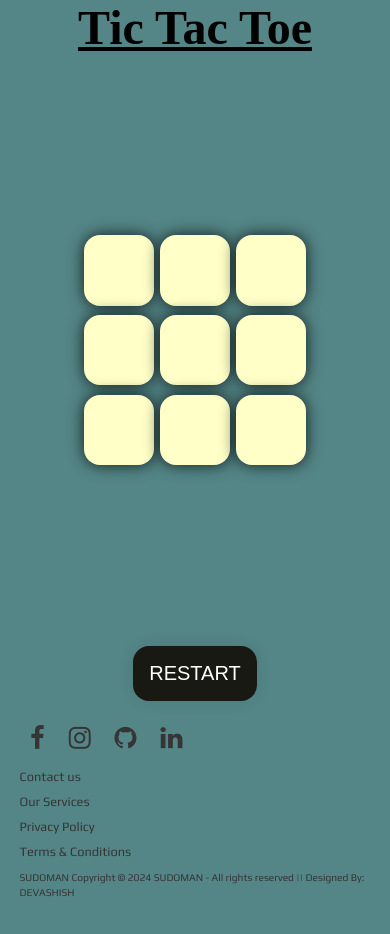
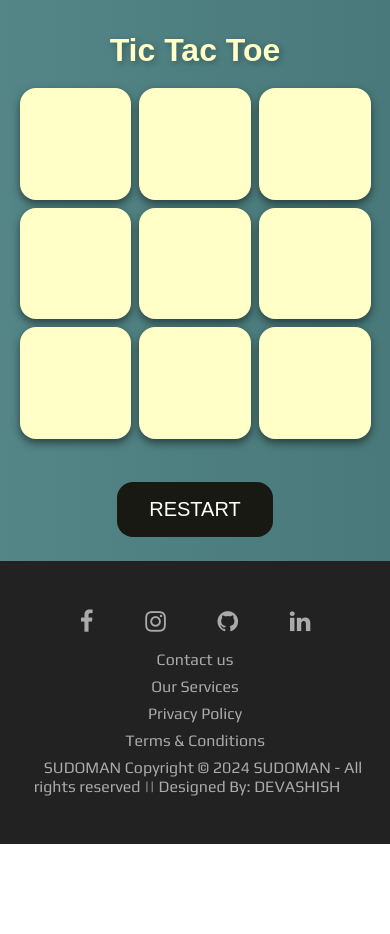
Before and after one commit to sudo-verse/tic-tac-toe, a plain HTML site: page index.html in a window 390 px wide. After the commit the page ends 844 px from the top, so only its background shows below. Drawn offline with Linux system fonts and the light colour scheme.

Commit message:
Update style.css

```diff
--- a/style.css
+++ b/style.css
@@ -1,119 +1,157 @@
-*{
+* {
   margin: 0;
   padding: 0;
-
-}
-body{
-    background-color: #548687;
-    text-align: center;
+  box-sizing: border-box;
 }
 
-.container{
-    height: 70vh;
+body {
+  font-family: 'Fredoka', sans-serif;
+  background: linear-gradient(to right, #548687, #49797a);
+  color: #fff;
+  text-align: center;
+  min-height: 100vh;
+  display: flex;
+  flex-direction: column;
+  justify-content: space-between;
+}
+
+h1 {
+  margin-top: 2rem;
+  font-size: 3rem;
+  text-shadow: 2px 2px 6px rgba(0, 0, 0, 0.3);
+  color: #ffffc7;
+}
+
+.container {
+  flex: 1;
   display: flex;
   justify-content: center;
   align-items: center;
-
-}
-.game{
-    height: 60vmin;
-    width: 60vmin;
-    display: flex;
-    flex-wrap: wrap;
-
-    justify-content: center;
-    align-items: center;
-    gap: 1.5vmin;
-}
-.box{
-    height:18vmin;
-    width: 18vmin;
-    border-radius: 1rem;
-    border: none;
-    box-shadow: 0 0 1rem rgba(0,0,0,0.8);
-    font-size: 8vmin;
-   color: #b0413e;
-    background-color: #ffffc7;
-
 }
 
-.reset{
-    padding: 1rem;
+.game {
+  display: grid;
+  grid-template-columns: repeat(3, 1fr);
+  gap: 2vmin;
+  width: 60vmin;
+  height: 60vmin;
+}
+
+.box {
+  background-color: #ffffc7;
+  color: #b0413e;
+  font-size: 8vmin;
+  font-weight: bold;
+  border: none;
+  border-radius: 1rem;
+  box-shadow: 0 4px 8px rgba(0, 0, 0, 0.5);
+  cursor: pointer;
+  transition: background 0.3s ease, transform 0.2s ease;
+}
+
+.box:hover:not(:disabled) {
+  background-color: #f0e68c;
+  transform: scale(1.05);
+}
+
+.box:disabled {
+  cursor: not-allowed;
+  opacity: 0.6;
+}
+
+.reset {
+  margin: 1.5rem auto;
+  padding: 1rem 2rem;
   font-size: 1.25rem;
   background-color: #191913;
   color: #fff;
   border-radius: 1rem;
   border: none;
-    box-shadow: 0 0 1rem rgba(0,0,0,0.1);
+  cursor: pointer;
+  transition: background-color 0.3s ease;
 }
-.msg{
-    font-size: 10vmin;
-    color:whitesmoke;
-    margin: 2rem ;
+
+.reset:hover {
+  background-color: #333;
 }
-.hide{
+
+.msg {
+  font-size: 2rem;
+  margin: 1rem;
+  color: #ffffc7;
+  font-weight: bold;
+}
+
+#mode {
+  margin: 1rem auto;
+  padding: 0.5rem 1rem;
+  font-size: 1rem;
+  border-radius: 0.5rem;
+  border: none;
+  outline: none;
+  cursor: pointer;
+}
+
+.hide {
   display: none;
 }
-h1{
-    font-size: 3rem;
-    text-decoration: underline;
-    text-shadow: #b0413e;
-}
-body{
-    margin:0;
-    overflow-x:hidden;
+
+/* Footer */
+.footer {
+  font-family: 'Play', sans-serif;
+  background-color: #222;
+  color: #aaa;
+  padding: 2rem 1rem;
+  text-align: center;
 }
 
-    .footer{
-
-    padding:30px 0px;
-    font-family: 'Play', sans-serif;
-    text-align:center;
+.footer .row {
+  margin: 1rem 0;
 }
 
-    .footer .row{
-    width:100%;
-    margin:1% 0%;
-    padding:0.6% 0%;
-    color:gray;
-    font-size:0.8em;
+.footer .row a {
+  color: #aaa;
+  text-decoration: none;
+  margin: 0 1rem;
+  transition: color 0.3s ease;
 }
 
-    .footer .row a{
-    text-decoration:none;
-    color:rgb(54, 52, 52);
-    transition:0.5s;
+.footer .row a:hover {
+  color: #ffffc7;
 }
 
-    .footer .row a:hover{
-    color:#fff;
+.footer .row ul {
+  list-style: none;
+  padding: 0;
 }
 
-    .footer .row ul{
-    width:100%;
+.footer .row ul li {
+  display: inline-block;
+  margin: 0 1rem;
 }
 
-    .footer .row ul li{
-    display:inline-block;
-    margin:0px 30px;
+.footer .row a i {
+  font-size: 1.5rem;
+  margin: 0 0.5rem;
 }
 
-    .footer .row a i{
-    font-size:2em;
-    margin:0% 1%;
+/* Mobile responsiveness */
+@media (max-width: 720px) {
+  h1 {
+    font-size: 2rem;
   }
 
-    @media (max-width:720px){
-    .footer{
-    text-align:left;
-    padding:5%;
+  .game {
+    width: 90vmin;
+    height: 90vmin;
   }
-    .footer .row ul li{
-    display:block;
-    margin:10px 0px;
-    text-align:left;
+
+  .box {
+    font-size: 10vmin;
   }
-    .footer .row a i{
-    margin:0% 3%;
+
+  .footer .row ul li {
+    display: block;
+    margin: 0.5rem 0;
   }
 }
```
Lines whose indentation alone changed are shown as unchanged.
